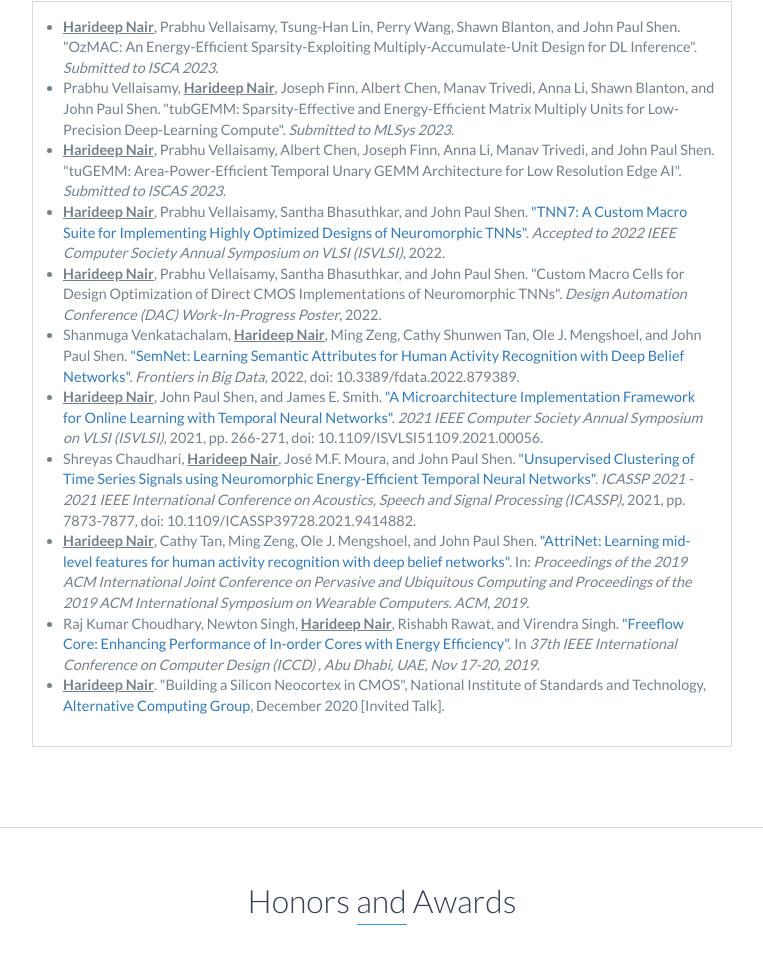
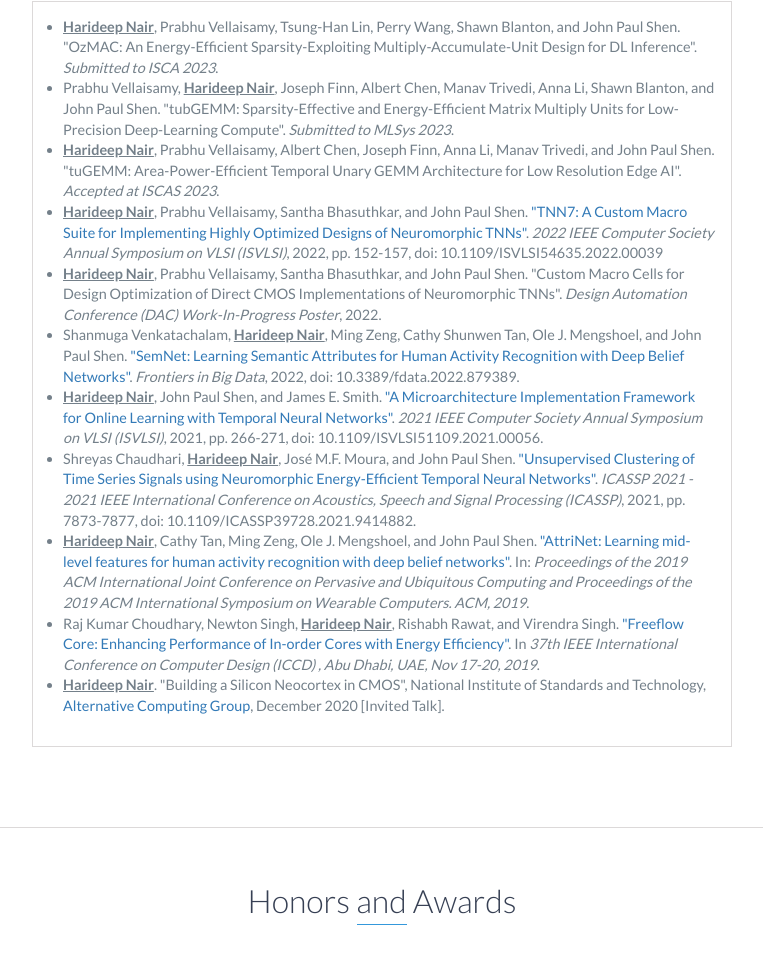
Before and after one commit to hpnair/hpnair.github.io, a website: page index.html in a window 1280 px wide. Shown: the part 2085-3038 px from the top of the page, without its empty margins (258-1021 px from the left). Drawn offline with nearby package versions, Linux system fonts and the light colour scheme.

Commit message:
Update index.html

```diff
--- a/index.html
+++ b/index.html
@@ -146,10 +146,10 @@
                 Prabhu Vellaisamy, <b><u>Harideep Nair</u></b>, Joseph Finn, Albert Chen, Manav Trivedi, Anna Li, Shawn Blanton, and John Paul Shen. "tubGEMM: Sparsity-Effective and Energy-Efficient Matrix Multiply Units for Low-Precision Deep-Learning Compute". <i>Submitted to MLSys 2023</i>.
             </li>
             <li>
-                <b><u>Harideep Nair</u></b>, Prabhu Vellaisamy, Albert Chen, Joseph Finn, Anna Li, Manav Trivedi, and John Paul Shen. "tuGEMM: Area-Power-Efficient Temporal Unary GEMM Architecture for Low Resolution Edge AI". <i>Submitted to ISCAS 2023</i>.
+                <b><u>Harideep Nair</u></b>, Prabhu Vellaisamy, Albert Chen, Joseph Finn, Anna Li, Manav Trivedi, and John Paul Shen. "tuGEMM: Area-Power-Efficient Temporal Unary GEMM Architecture for Low Resolution Edge AI". <i>Accepted at ISCAS 2023</i>.
             </li>
             <li>
-                <b><u>Harideep Nair</u></b>, Prabhu Vellaisamy, Santha Bhasuthkar, and John Paul Shen. <a href="https://arxiv.org/pdf/2205.07410.pdf">"TNN7: A Custom Macro Suite for Implementing Highly Optimized Designs of Neuromorphic TNNs"</a>. <i>Accepted to 2022 IEEE Computer Society Annual Symposium on VLSI (ISVLSI)</i>, 2022.
+                <b><u>Harideep Nair</u></b>, Prabhu Vellaisamy, Santha Bhasuthkar, and John Paul Shen. <a href="https://arxiv.org/pdf/2205.07410.pdf">"TNN7: A Custom Macro Suite for Implementing Highly Optimized Designs of Neuromorphic TNNs"</a>. <i>2022 IEEE Computer Society Annual Symposium on VLSI (ISVLSI)</i>, 2022, pp. 152-157, doi: 10.1109/ISVLSI54635.2022.00039
             </li>
             <li>
                 <b><u>Harideep Nair</u></b>, Prabhu Vellaisamy, Santha Bhasuthkar, and John Paul Shen. "Custom Macro Cells for Design Optimization of Direct CMOS Implementations of Neuromorphic TNNs". <i>Design Automation Conference (DAC) Work-In-Progress Poster</i>, 2022.
```
